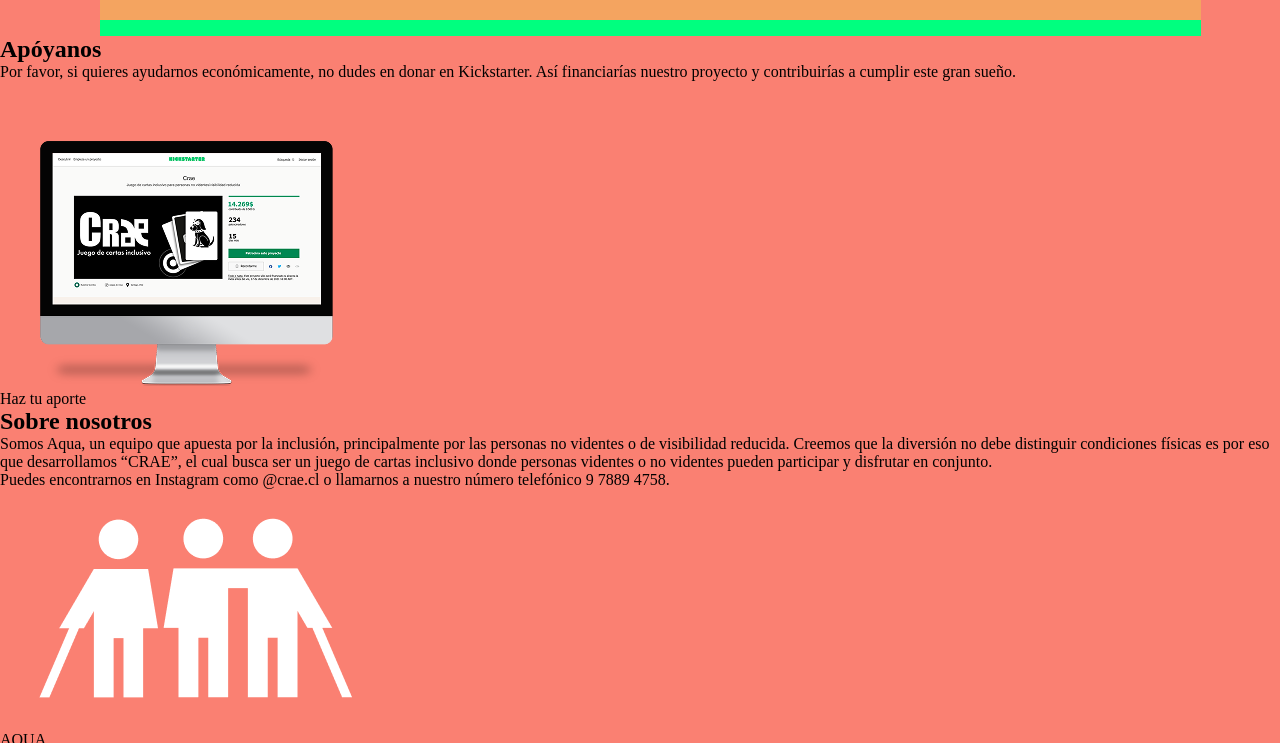
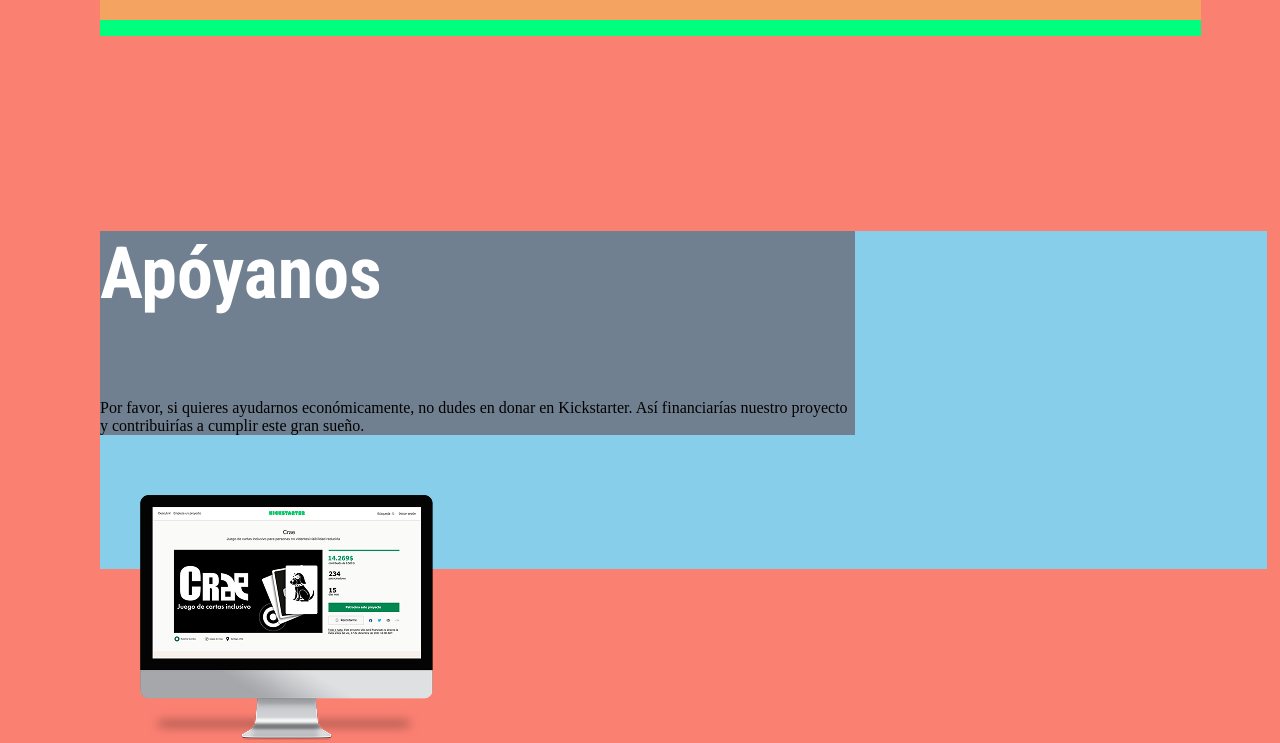
Before and after one commit to kevincito0987/examen1htmlandcss, a plain HTML site: page index.html in a window 1280 px wide. Shown: the part 2185-2928 px from the top of the page. Drawn offline with Linux system fonts and the light colour scheme.

Commit message:
style: :lipstick: Listo las cards y un poco de todo..

```diff
--- a/css/style.css
+++ b/css/style.css
@@ -277,3 +277,24 @@ main {
     color: var(--color-1);
     margin: 0 0 0 132px;
 }
+.helpUs {
+    width: 1167px;
+    height: 338px;
+    display: flex;
+    flex-direction: column;
+    background: skyblue;
+    margin: 195px 100px;
+}
+.helpUs-container {
+    display: flex;
+    flex-direction: column;
+    width: 755px;
+    height: 338px;
+    background: slategray;
+}
+.helpUs-container h2 {
+    font-family: "Roboto_Condensed-Bold";
+    font-size: 72px;
+    color: var(--color-1);
+    margin-bottom: 83px;
+}
```
